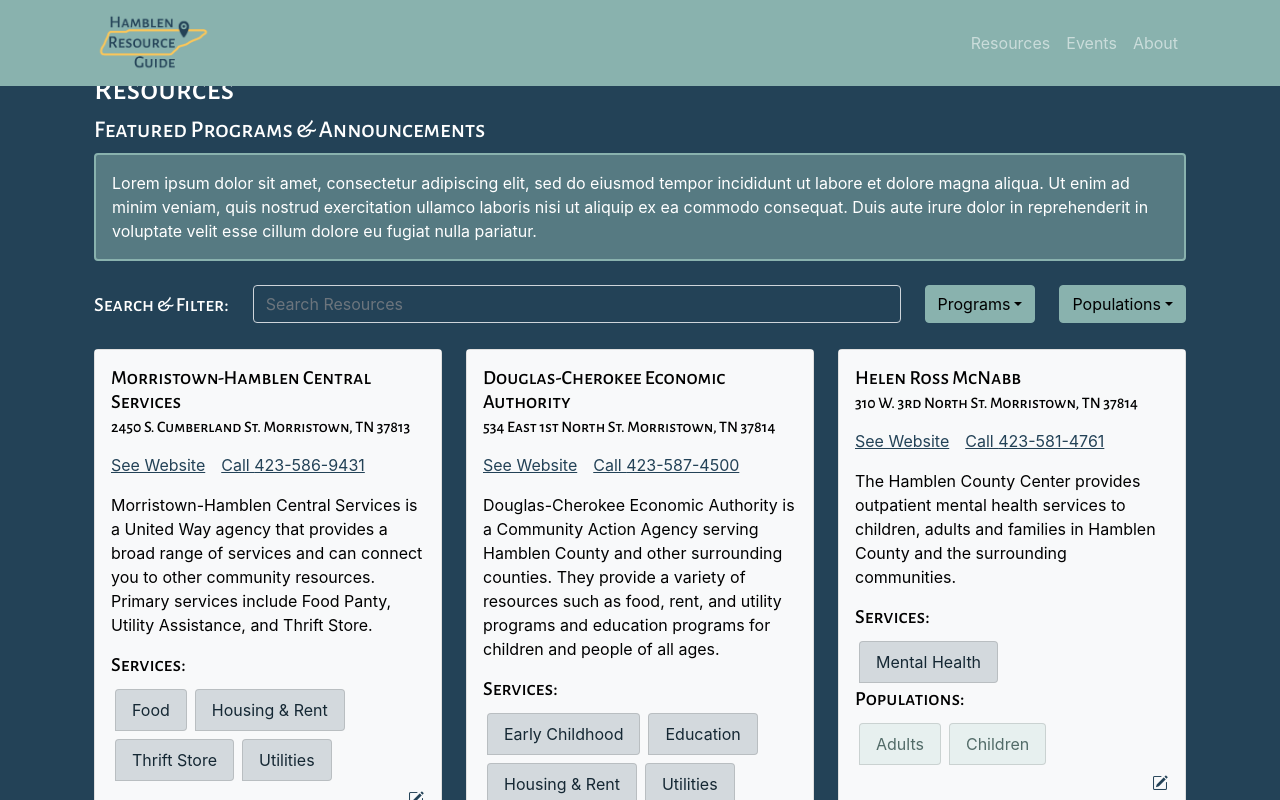
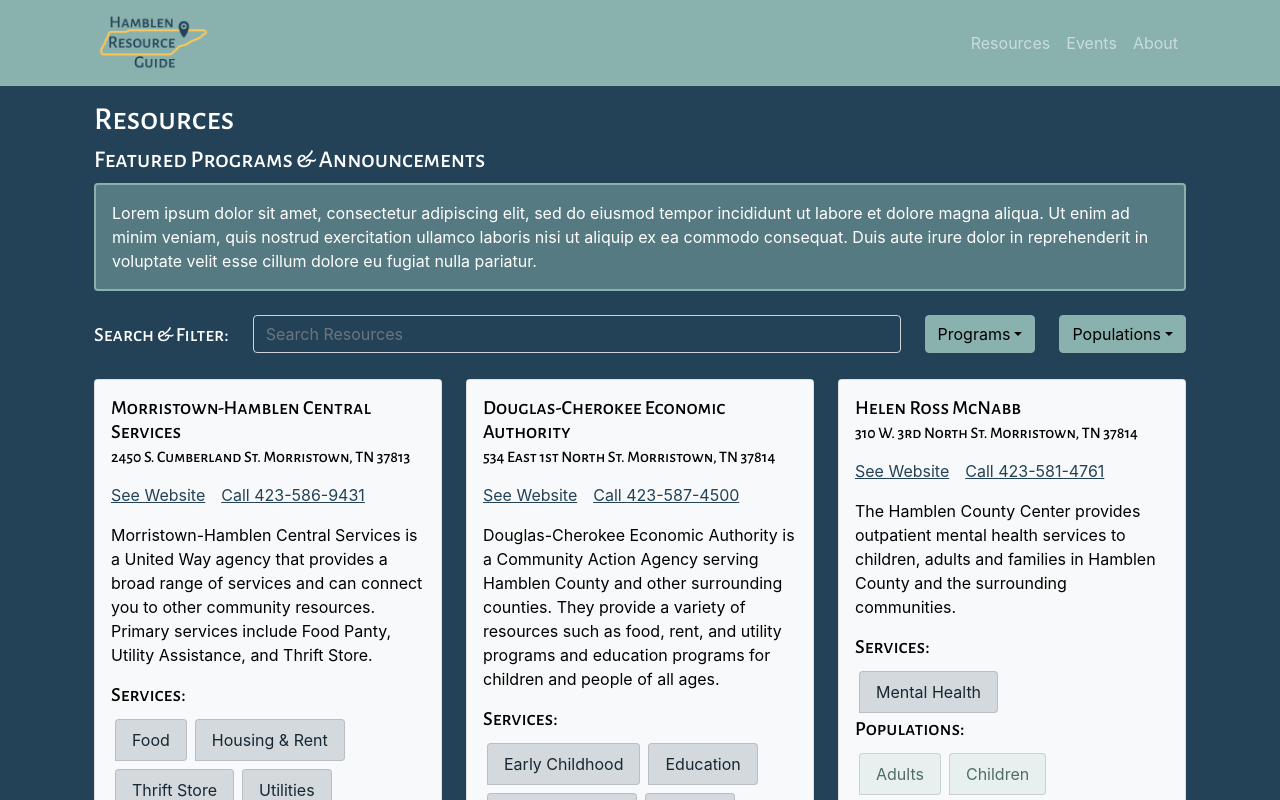
Before and after one commit to ettariley/Resource-Guide, a React (Create React App) app: page / in a window 1280 px wide. Shown: the top 800 px of the page. Built offline with nearby package versions, Linux system fonts and the light colour scheme.

Commit message:
Edited padding for larger nav

```diff
--- a/src/components/about/about.css
+++ b/src/components/about/about.css
@@ -1,4 +1,4 @@
 .about {
-  padding-top: 70px;
+  padding-top: 100px;
   padding-bottom: 20px;
 }
--- a/src/components/events/events.css
+++ b/src/components/events/events.css
@@ -1,4 +1,4 @@
 .events {
-  padding-top: 70px;
+  padding-top: 100px;
   padding-bottom: 20px;
 }
--- a/src/components/resources/resources.css
+++ b/src/components/resources/resources.css
@@ -1,4 +1,4 @@
 .resources {
-  padding-top: 70px;
+  padding-top: 100px;
   padding-bottom: 20px;
 }
```
